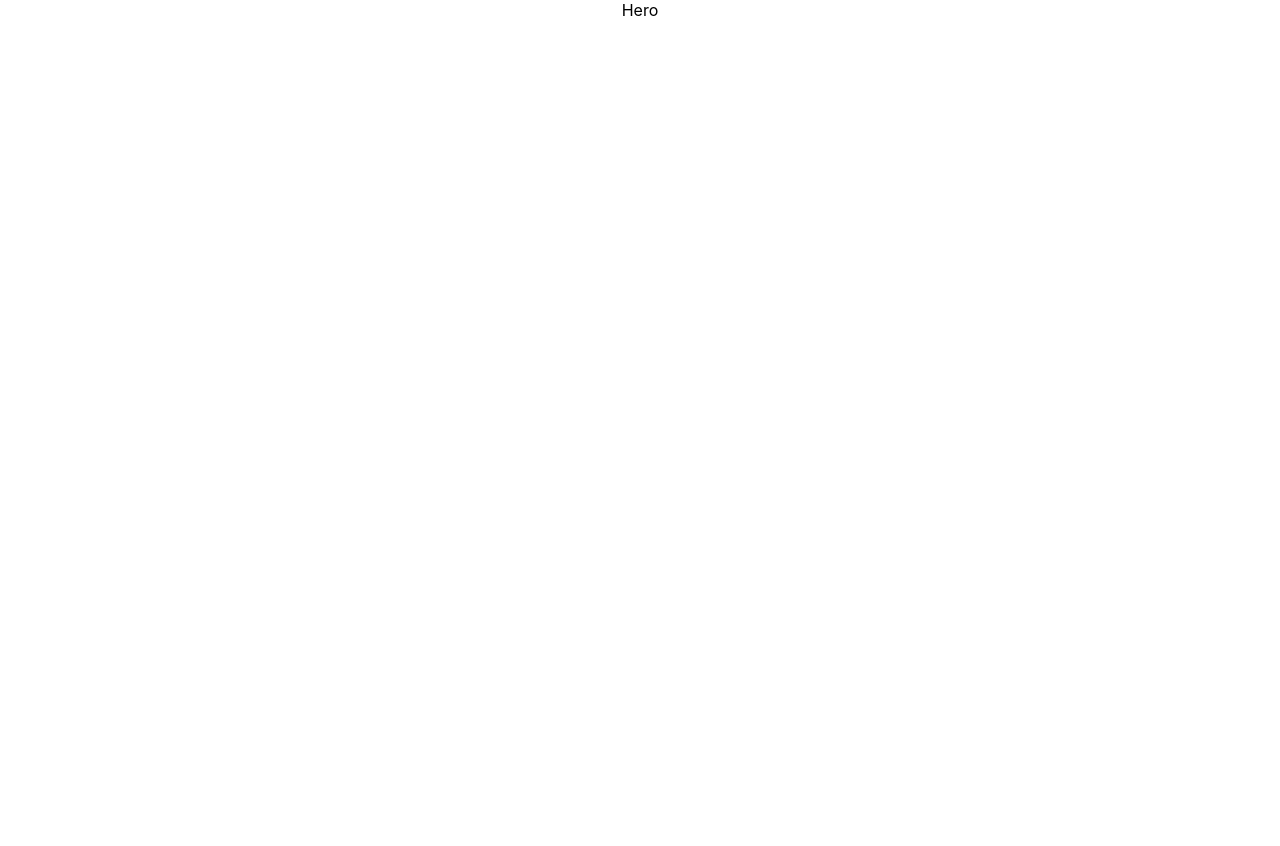
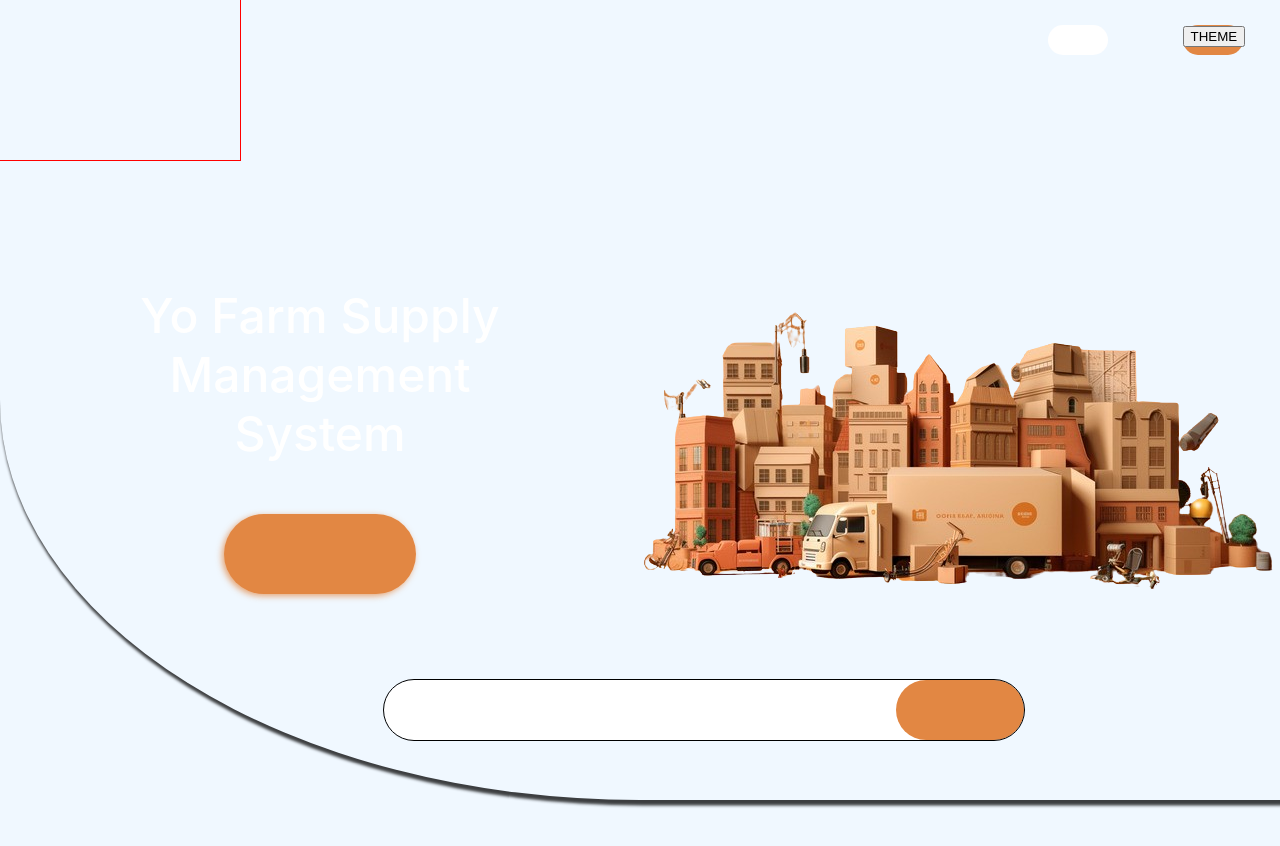
Before and after one commit to yonas-seyoum/Supplify, a React (Create React App) app: page / in a window 1280 px wide. Shown: the top 846 px of the page. Before the commit the page ends 800 px from the top, so only its background shows below. Built offline with nearby package versions, Linux system fonts and the light colour scheme.

Commit message:
add landing page components

```diff
--- a/src/App.tsx
+++ b/src/App.tsx
@@ -2,11 +2,14 @@ import React from "react";
 
 import "./App.css";
 import Landing from "./Pages/Landing/Landing";
+import { ThemeProvider } from "./Context/ThemeContext";
 
 function App() {
   return (
     <div className="App">
-      <Landing />
+      <ThemeProvider>
+        <Landing />
+      </ThemeProvider>
     </div>
   );
 }
--- /dev/null
+++ b/src/Components/DarkMode.tsx
@@ -0,0 +1,19 @@
+import React from "react";
+import { useTheme } from "../Context/ThemeContext";
+
+export default function DarkMode() {
+  const { toggleTheme } = useTheme();
+  return (
+    <div
+      style={{
+        backgroundColor: "#e28743",
+        height: "30px",
+        width: "60px",
+        borderRadius: "2em",
+        color: "white",
+      }}
+    >
+      <button onClick={toggleTheme}>THEME</button>
+    </div>
+  );
+}
--- /dev/null
+++ b/src/Components/LanguageSelector.tsx
@@ -0,0 +1,14 @@
+import React from "react"
+
+export default function LanguageSelector() {
+  return (
+    <div
+      style={{
+        backgroundColor: "white",
+        height: "30px",
+        width: "60px",
+        borderRadius: "2em",
+      }}
+    ></div>
+  );
+}
--- /dev/null
+++ b/src/Components/SearchInput.tsx
@@ -0,0 +1,11 @@
+import React from "react";
+import "./util/SearchInput.css";
+
+export default function SearchInput() {
+  return (
+    <>
+      <div></div>
+      <div className="search-button"></div>
+    </>
+  );
+}
--- /dev/null
+++ b/src/Components/util/SearchInput.css
@@ -0,0 +1,10 @@
+.search-button {
+  width: 20%;
+  height: 100%;
+  background-color: white;
+  border-radius: 2em;
+  display: flex;
+  justify-content: space-between;
+  align-items: center;
+  background: #e28743;
+}
--- a/src/Pages/Landing/Component/Hero.tsx
+++ b/src/Pages/Landing/Component/Hero.tsx
@@ -1,5 +1,44 @@
 import React from "react";
+import SearchInput from "../../../Components/SearchInput";
+import DarkMode from "../../../Components/DarkMode";
+import LanguageSelector from "../../../Components/LanguageSelector";
+import "./hero.css";
+
+export function ThemeProvider({}){
+  return
+}
 
 export default function Hero() {
-  return <>Hero</>;
+  return (
+    <div className="container">
+      <div className="search-input-container">
+        <SearchInput />
+      </div>
+      <div className="header">
+        <div
+          style={{
+            width: "15em",
+            height: "15em",
+            outline: "1px solid red",
+            color: "red",
+          }}
+        >
+          Yo Farm
+        </div>
+        <div className="utility-holder">
+          <LanguageSelector />
+          <DarkMode />
+        </div>
+      </div>
+      <div className="info-section">
+        <div className="left-wrapper">
+          <div className="title-holder">
+            <div>Yo Farm Supply Management System</div>
+            <div className="explore-button"></div>
+          </div>
+        </div>
+        <div className="right-wrapper"></div>
+      </div>
+    </div>
+  );
 }
--- a/src/Pages/Landing/Landing.tsx
+++ b/src/Pages/Landing/Landing.tsx
@@ -1,10 +1,45 @@
 import React from "react";
 import Hero from "./Component/Hero";
+import "./Util/landing.css";
+import { useTheme } from "../../Context/ThemeContext";
+
+export function Footer({}) {
+  return (
+    <div className="footer-container">
+      <div className="footer-content">
+        <div>
+          <div>Yo Farm</div>
+          <div className="socials">
+            <div>Contact us</div>
+            <div>Facebook</div>
+            <div>Twitter</div>
+            <div>Telegram</div>
+          </div>
+        </div>
+        <div>Project</div>
+        <div>Company</div>
+        <div>Movement</div>
+      </div>
+      {/* <div className="footer-title">Yo Farm Copyright|2024</div> */}
+    </div>
+  );
+}
 
 export default function Landing() {
+  const { theme } = useTheme();
   return (
-    <>
-      <Hero />
-    </>
+    <div className={theme}>
+      <div className={`hero  ${theme}`}>
+        <Hero />
+      </div>
+
+      <div className="products"></div>
+      <div className="partners">
+        <h1>{`current theme: ${theme}`}</h1>
+      </div>
+      <div className="footer">
+        <Footer />
+      </div>
+    </div>
   );
 }
```
